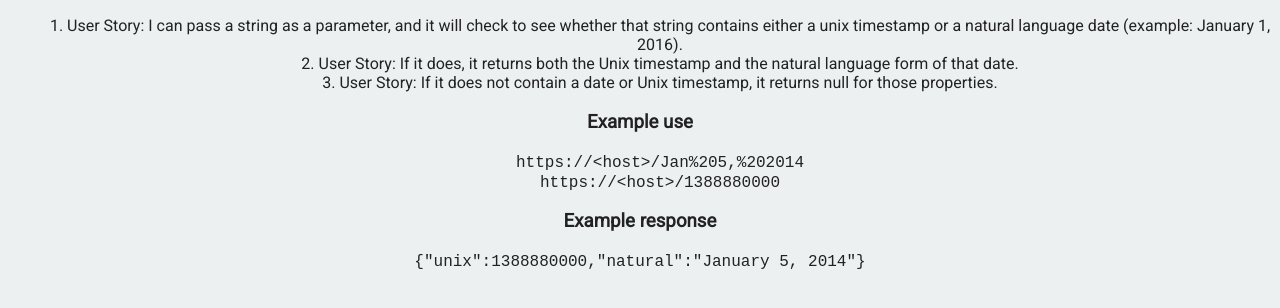
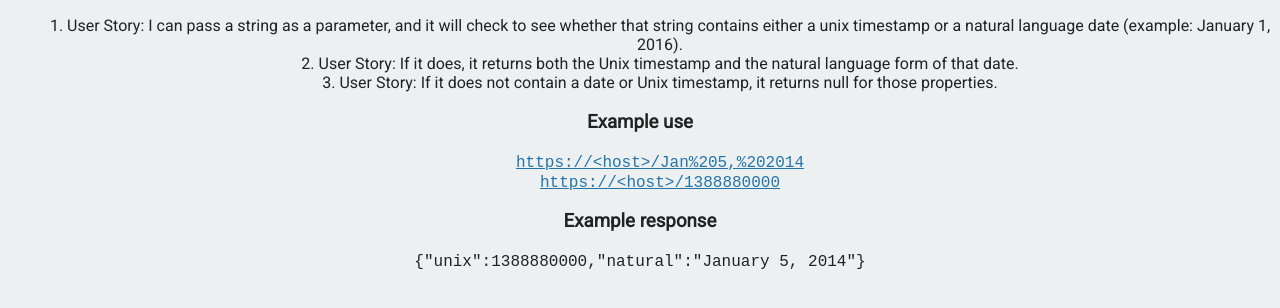
Before and after one commit to sja31dev/timestamp-microservice, a website: page views/index.html in a window 1280 px wide. Shown: the part 124-432 px from the top of the page. Drawn offline with Linux system fonts and the light colour scheme.

Commit message:
Updated from Glitch. Tidy up.

```diff
--- a/views/index.html
+++ b/views/index.html
@@ -19,8 +19,8 @@
       </ol>
       <h3>Example use</h3>
       <ul>
-        <li><code>https://&lt;host&gt;/Jan%205,%202014</code></li>
-        <li><code>https://&lt;host&gt;/1388880000</code></li>
+        <li><a href="/Jan%205,%202014"><code>https://&lt;host&gt;/Jan%205,%202014</code></a></li>
+        <li><a href="/1388880000"><code>https://&lt;host&gt;/1388880000</code></a></li>
       </ul>
       <h3>Example response</h3>
       <code>{"unix":1388880000,"natural":"January 5, 2014"}</code>
```
Also changed, not shown: server.js (+0 -11 lines), README.md.
